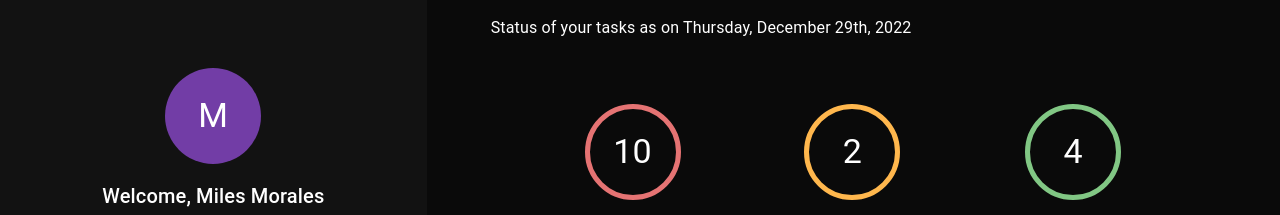
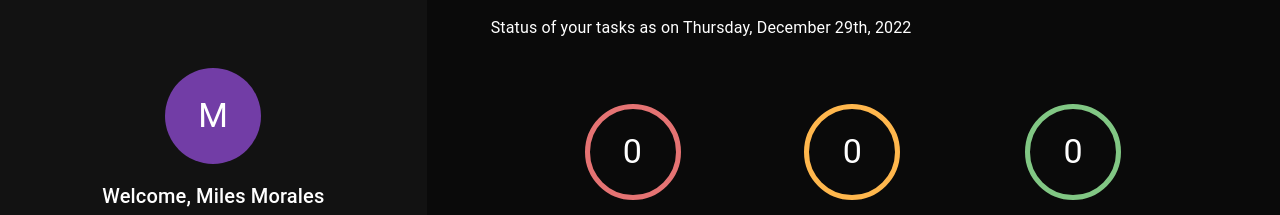
Before and after one commit to qbixmex/Todo-React, a React (Create React App) app: page / in a window 1280 px wide. Shown: the top 215 px of the page. Built offline with nearby package versions, Linux system fonts and the light colour scheme; no server answers.

Commit message:
count-tasks-helper

```diff
--- a/package.json
+++ b/package.json
@@ -1,6 +1,6 @@
 {
   "name": "todo-react",
-  "version": "1.18.0",
+  "version": "1.19.0",
   "private": true,
   "dependencies": {
     "@emotion/react": "^11.10.5",
--- a/src/components/taskArea/taskArea.tsx
+++ b/src/components/taskArea/taskArea.tsx
@@ -71,9 +71,9 @@ export const TaskArea: FC = (): ReactElement => {
         justifyContent="center"
       >
         <Grid item xs={12} md={10} sx={taskCountersStyles}>
-          <TaskCounter count={10} status={Status.todo} />
-          <TaskCounter count={2} status={Status.inProgress} />
-          <TaskCounter count={4} status={Status.completed} />
+          <TaskCounter count={0} status={Status.todo} />
+          <TaskCounter count={0} status={Status.inProgress} />
+          <TaskCounter count={0} status={Status.completed} />
         </Grid>
         <Grid item xs={10} md={8} sx={tasksStyles}>
           <>
```
Also changed, not shown: src/components/taskArea/helpers/countTasks.ts (added, +15 -0 lines).
